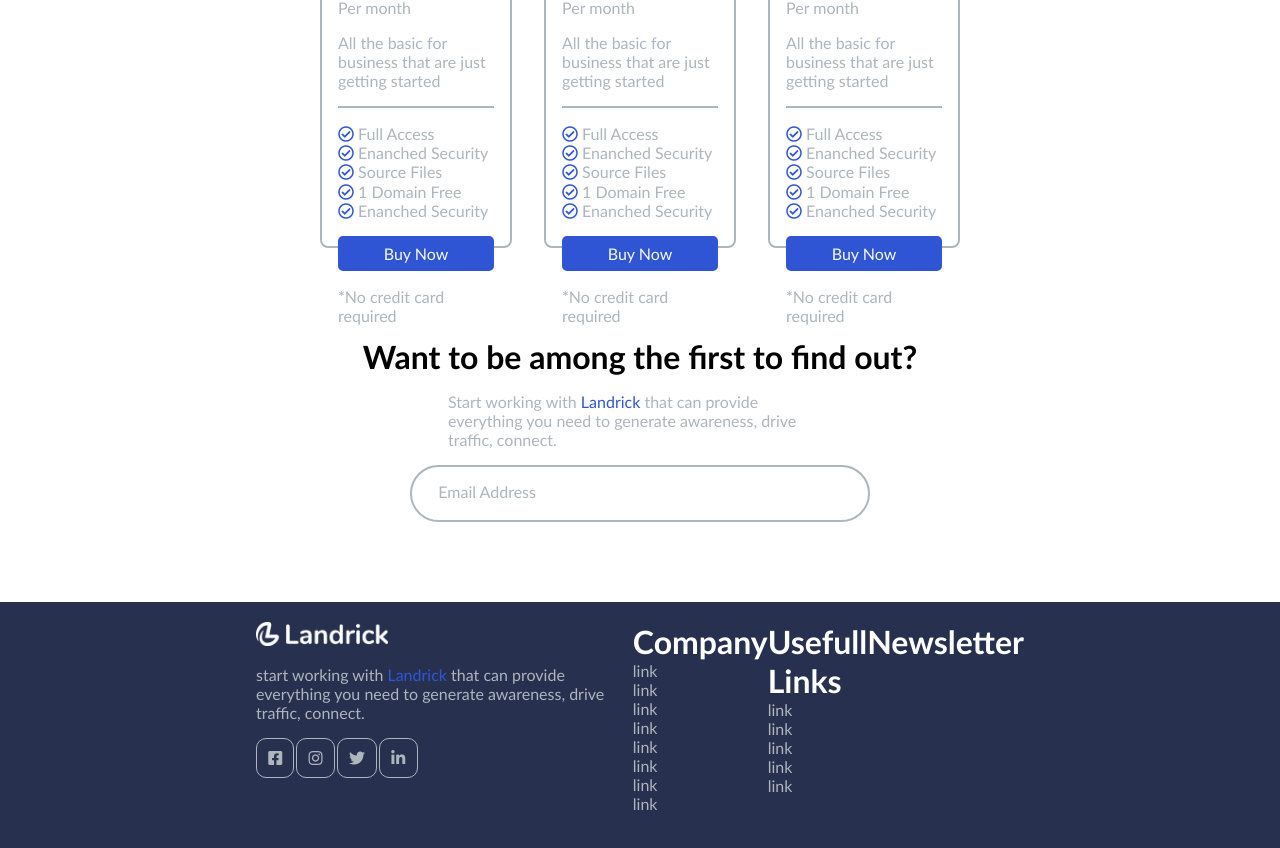
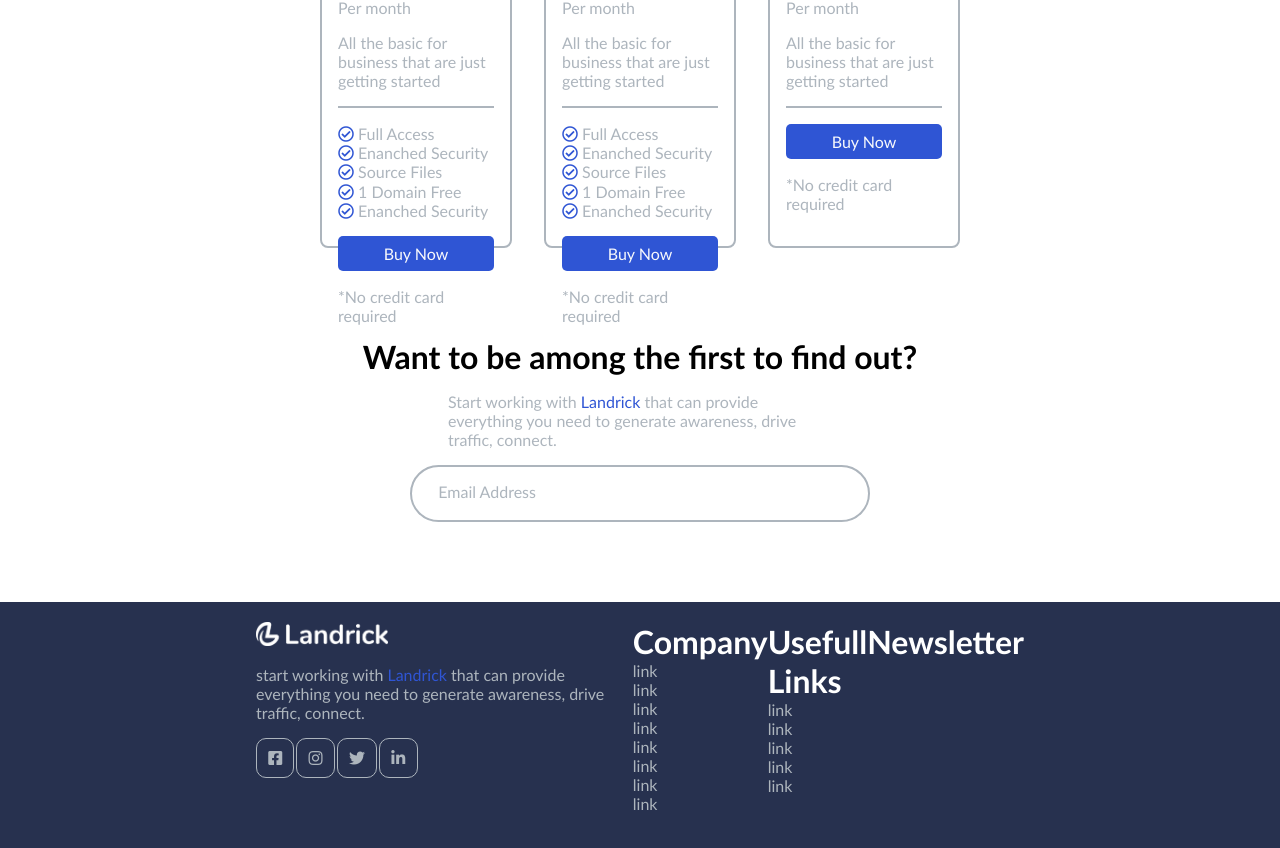
Before and after one commit to frame88/proj-html-vuejs, a Vue app: page / in a window 1280 px wide. Shown: the part 2280-3128 px from the top of the page. Built offline with nearby package versions, Linux system fonts and the light colour scheme; a web font is replaced by a local one.

Commit message:
main tre js

```diff
--- a/src/App.vue
+++ b/src/App.vue
@@ -44,7 +44,7 @@ export default {
           infofour: "1 Domain Free",
           infofive: "Enanched Security",
         }
-      ]
+      ],
     }
   }
 };
--- a/src/components/MainTre.vue
+++ b/src/components/MainTre.vue
@@ -83,7 +83,7 @@
                 <div class="title"><h1>$79.00</h1></div>
                 <div class="sub"><span>{{period}}</span></div>
                 <div class="sub-2"><span>{{sub}}</span></div>
-                <div class="box-maintwo">
+                <div class="box-maintwo" v-for="(skill, index) in Mainskill" :key="index">
                     <div class="option">
                         <i class="far fa-check-circle light"></i>
                         <span> Full Access</span>
```
